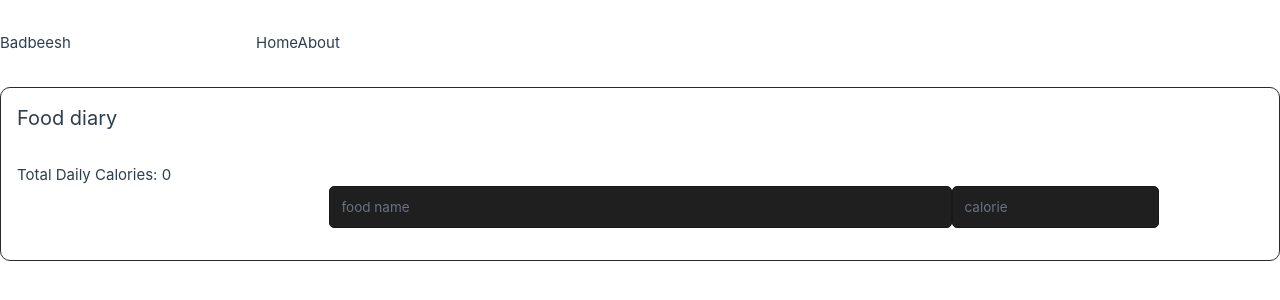
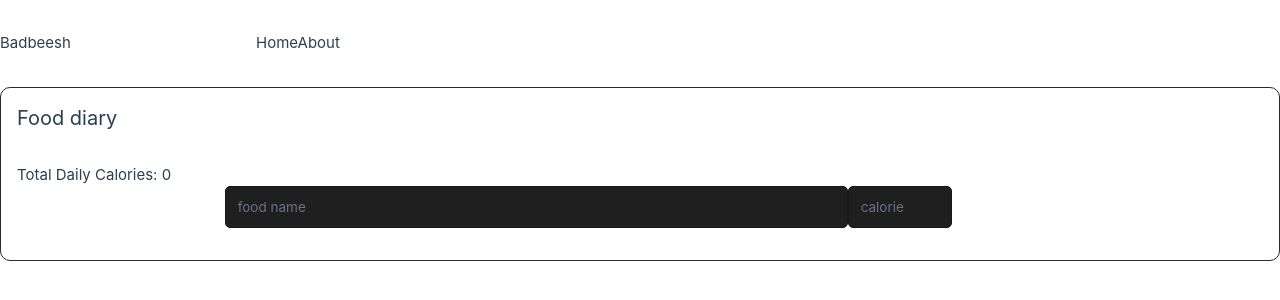
Before and after one commit to rlynjb/badbeesh-vue, a Vue app: page / in a window 1280 px wide. Shown: the top 300 px of the page. Built offline with nearby package versions, Linux system fonts and the light colour scheme.

Commit message:
fixed styling

```diff
--- a/src/components/Food.vue
+++ b/src/components/Food.vue
@@ -93,7 +93,7 @@ export default {
         {
           name: 'calorie',
           placeholder: 'calorie',
-          size: '2',
+          size: '3',
         }
       ],
       totalCalories: 0,
--- a/src/slots/DailyListStyles.vue
+++ b/src/slots/DailyListStyles.vue
@@ -26,17 +26,17 @@ export default {
 .daily-list-ul li {
   @apply grid grid-cols-12;
 }
-.daily-list--timestamp {
-  @apply col-span-3 text-xs;
+.daily-list--timestamp,
+.daily-list--new .spacer {
+  @apply col-span-2;
+  font-size: 0.7em;
+  line-height: 1;
 }
 
 .daily-list--style-scope button {
   @apply ml-3 col-span-1;
   font-weight: 800;
   color: #868686;
-}
-.daily-list--new .spacer {
-  @apply col-span-3;
 }
 
 .daily-list--style-scope input[type='text'] {
```
